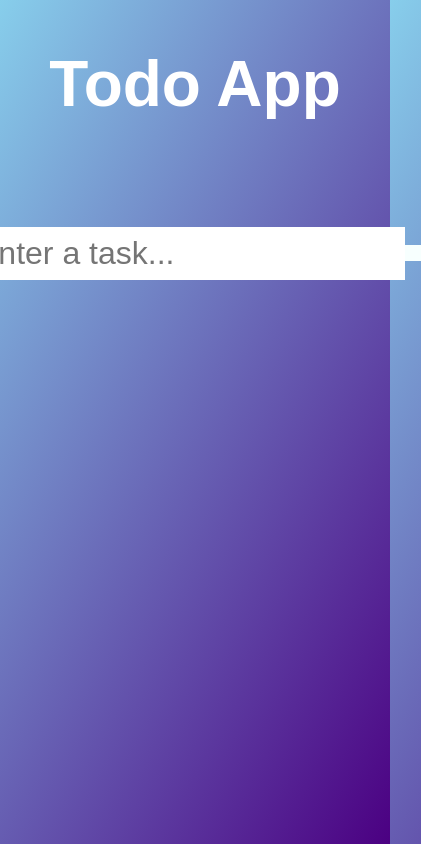
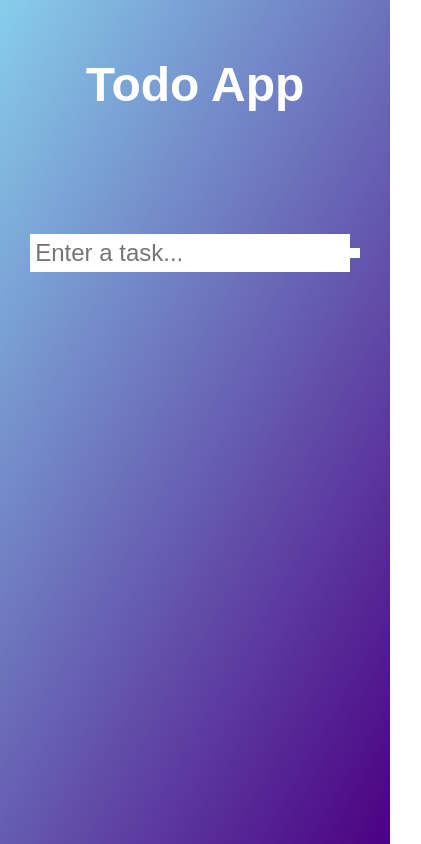
Before and after one commit to dusanisakov97/todo-react, a React (Create React App) app: page / in a window 390 px wide. Shown: the whole page, 421 px wide, since content can reach past the window. Built offline with nearby package versions, Linux system fonts and the light colour scheme; the HTML template or start-up script is replaced by a standard one.

Commit message:
fixed responsiveness

```diff
--- a/src/App.css
+++ b/src/App.css
@@ -61,8 +61,13 @@
   flex: 1;
 }
 .todo-item {
+  max-width: 100vh;
   padding: 0rem 0.5rem;
+  overflow: hidden;
+  text-overflow: ellipsis;
+  white-space: nowrap;
 }
+
 .trash-btn,
 .complete-btn,
 .edit-btn {
@@ -101,3 +106,19 @@
   width: 48px;
   height: 50px;
 }
+
+@media screen and (max-width: 768px) {
+  header {
+    font-size: 1.5rem;
+    padding: 1rem;
+  }
+  form input,
+  form button {
+    padding: 0.3rem;
+    font-size: 1.5rem;
+  }
+  .todo-list {
+    min-width: 80%;
+    font-size: 1.2rem;
+  }
+}
```
